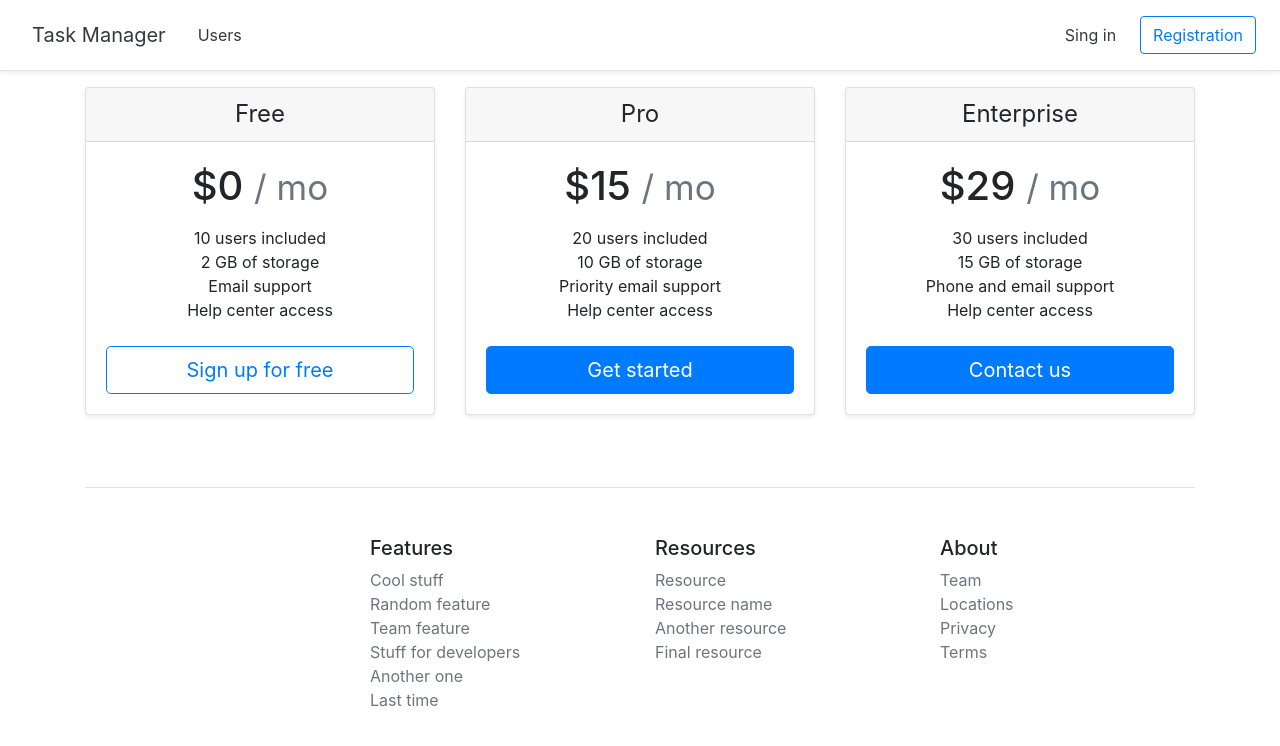
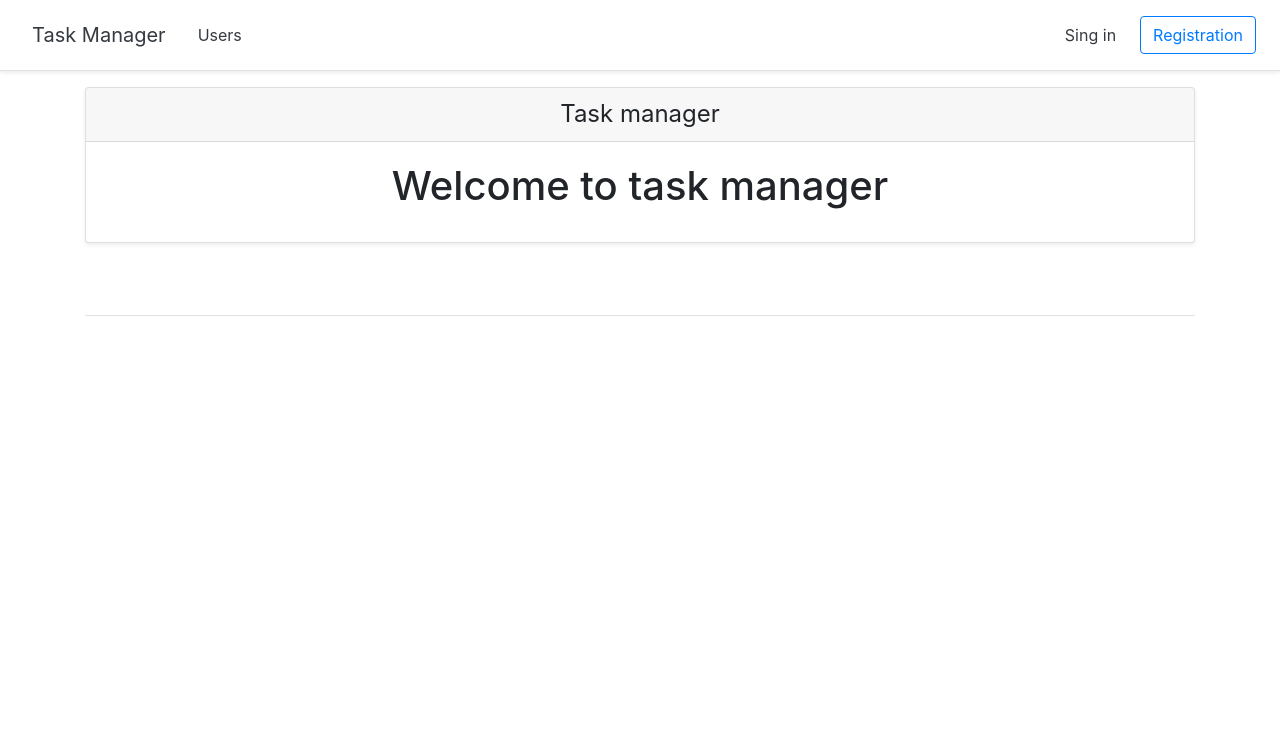
Before and after one commit to titanmen1/python-project-lvl4, a Django app: page / in a window 1280 px wide. Shown: the top 746 px of the page. Run offline with Django 3.2, Linux system fonts and the light colour scheme; some libraries are stand-ins or nearby versions.

Commit message:
update base page

```diff
--- a/templates/base.html
+++ b/templates/base.html
@@ -38,8 +38,8 @@
     <a class="p-2 text-dark" href="{% url 'users' %}">{% trans "Users" %}</a>
     {% if user.is_authenticated %}
     <a class="p-2 text-dark" href="{% url 'statuses' %}">{% trans "Statuses" %}</a>
+    <a class="p-2 text-dark" href="{% url 'labels' %}">{% trans "Labels" %}</a>
     <a class="p-2 text-dark" href="{% url 'tasks' %}">{% trans "Tasks" %}</a>
-    <a class="p-2 text-dark" href="{% url 'labels' %}">{% trans "Labels" %}</a>
     {% endif %}
   </nav>
   {% if user.is_authenticated %}
@@ -59,40 +59,6 @@
     {% block content %}
     {% endblock %}
     <footer class="pt-4 my-md-5 pt-md-5 border-top">
-    <div class="row">
-      <div class="col-12 col-md">
-
-      </div>
-      <div class="col-6 col-md">
-        <h5>Features</h5>
-        <ul class="list-unstyled text-small">
-          <li><a class="text-muted" href="#">Cool stuff</a></li>
-          <li><a class="text-muted" href="#">Random feature</a></li>
-          <li><a class="text-muted" href="#">Team feature</a></li>
-          <li><a class="text-muted" href="#">Stuff for developers</a></li>
-          <li><a class="text-muted" href="#">Another one</a></li>
-          <li><a class="text-muted" href="#">Last time</a></li>
-        </ul>
-      </div>
-      <div class="col-6 col-md">
-        <h5>Resources</h5>
-        <ul class="list-unstyled text-small">
-          <li><a class="text-muted" href="#">Resource</a></li>
-          <li><a class="text-muted" href="#">Resource name</a></li>
-          <li><a class="text-muted" href="#">Another resource</a></li>
-          <li><a class="text-muted" href="#">Final resource</a></li>
-        </ul>
-      </div>
-      <div class="col-6 col-md">
-        <h5>About</h5>
-        <ul class="list-unstyled text-small">
-          <li><a class="text-muted" href="#">Team</a></li>
-          <li><a class="text-muted" href="#">Locations</a></li>
-          <li><a class="text-muted" href="#">Privacy</a></li>
-          <li><a class="text-muted" href="#">Terms</a></li>
-        </ul>
-      </div>
-    </div>
   </footer>
 </div>
 </body>
--- a/templates/index.html
+++ b/templates/index.html
@@ -2,7 +2,7 @@
 {% load bootstrap4 %}
 {% bootstrap_css %}
 {% bootstrap_javascript jquery='full' %}
-
+{% load i18n %}
 
 {% block content %}
 
@@ -10,47 +10,10 @@
   <div class="card-deck mb-3 text-center">
     <div class="card mb-4 shadow-sm">
       <div class="card-header">
-        <h4 class="my-0 font-weight-normal">Free</h4>
+        <h4 class="my-0 font-weight-normal">{% trans 'Task manager' %}</h4>
       </div>
       <div class="card-body">
-        <h1 class="card-title pricing-card-title">$0 <small class="text-muted">/ mo</small></h1>
-        <ul class="list-unstyled mt-3 mb-4">
-          <li>10 users included</li>
-          <li>2 GB of storage</li>
-          <li>Email support</li>
-          <li>Help center access</li>
-        </ul>
-        <button type="button" class="btn btn-lg btn-block btn-outline-primary">Sign up for free</button>
-      </div>
-    </div>
-    <div class="card mb-4 shadow-sm">
-      <div class="card-header">
-        <h4 class="my-0 font-weight-normal">Pro</h4>
-      </div>
-      <div class="card-body">
-        <h1 class="card-title pricing-card-title">$15 <small class="text-muted">/ mo</small></h1>
-        <ul class="list-unstyled mt-3 mb-4">
-          <li>20 users included</li>
-          <li>10 GB of storage</li>
-          <li>Priority email support</li>
-          <li>Help center access</li>
-        </ul>
-        <button type="button" class="btn btn-lg btn-block btn-primary">Get started</button>
-      </div>
-    </div>
-    <div class="card mb-4 shadow-sm">
-      <div class="card-header">
-        <h4 class="my-0 font-weight-normal">Enterprise</h4>
-      </div>
-      <div class="card-body">
-        <h1 class="card-title pricing-card-title">$29 <small class="text-muted">/ mo</small></h1>
-        <ul class="list-unstyled mt-3 mb-4">
-          <li>30 users included</li>
-          <li>15 GB of storage</li>
-          <li>Phone and email support</li>
-          <li>Help center access</li>
-        </ul>
-        <button type="button" class="btn btn-lg btn-block btn-primary">Contact us</button>
+        <h1 class="card-title pricing-card-title">{% trans 'Welcome to task manager' %}</h1>
       </div>
     </div>
   </div>
```
Also changed, not shown: locale/ru/LC_MESSAGES/django.po, 1 other file.
